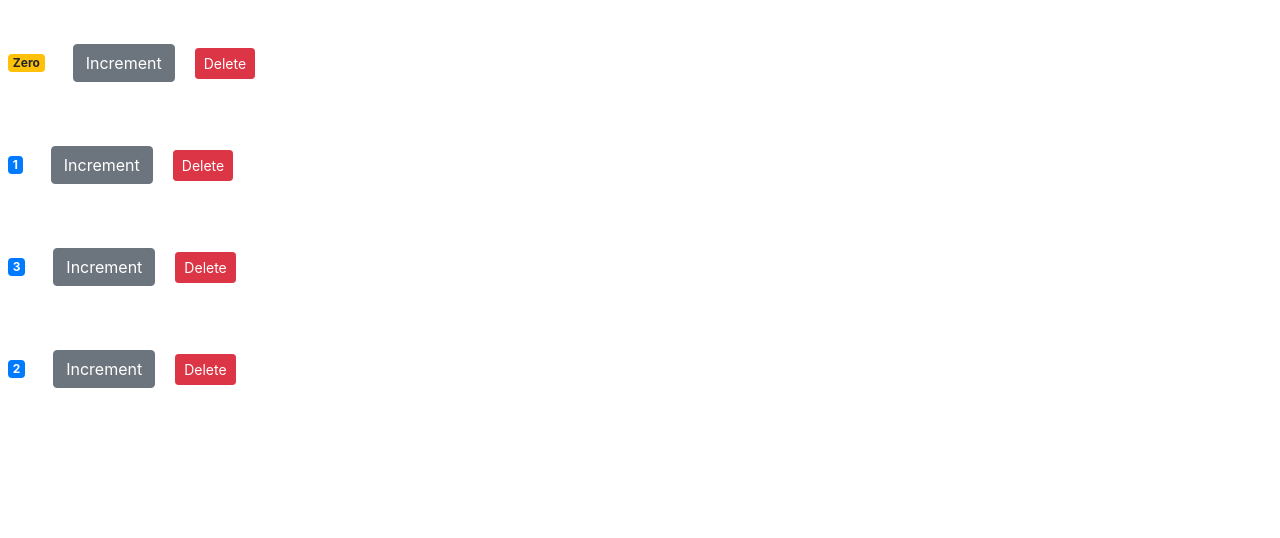
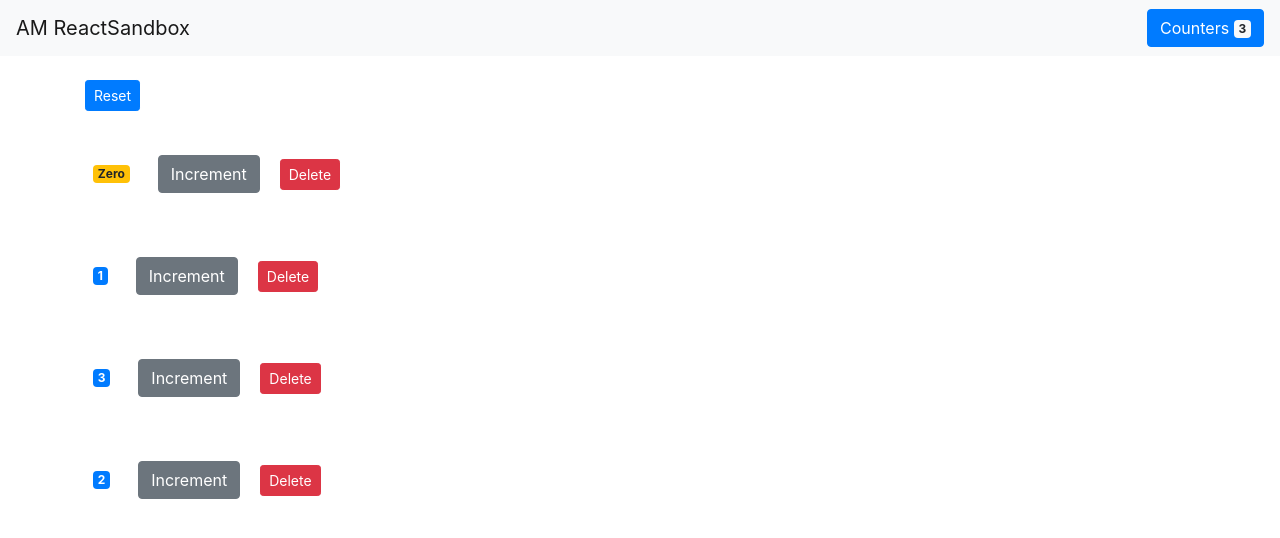
Before and after one commit to AlbertSigsbert/React-App, a React (Create React App) app: page / in a window 1280 px wide. Shown: the top 538 px of the page. Built offline with nearby package versions, Linux system fonts and the light colour scheme.

Commit message:
Sync multiple components & lifting the state up

```diff
--- /dev/null
+++ b/src/App.js
@@ -0,0 +1,54 @@
+import React from "react";
+import Navbar from "./components/navbar";
+import Counters from "./components/counters";
+class App extends React.Component {
+  state = {
+    counters: [
+      { id: 1, value: 0 },
+      { id: 2, value: 1 },
+      { id: 3, value: 3 },
+      { id: 4, value: 2 },
+    ],
+  };
+  handleIncrement = (counter) => {
+    const counters = [...this.state.counters];
+    const index = counters.indexOf(counter);
+    counters[index] = { ...counter };
+    counters[index].value++;
+    this.setState({ counters });
+  };
+  handleReset = () => {
+    const counters = this.state.counters.map((c) => {
+      c.value = 0;
+      return c;
+    });
+
+    this.setState({ counters });
+  };
+  handleDelete = (counterId) => {
+    const counters = this.state.counters.filter((c) => c.id !== counterId);
+    this.setState({ counters });
+  };
+
+  render() {
+    return (
+      <React.Fragment>
+        <Navbar
+          totalCounters={
+            this.state.counters.filter((c) => c.value !== 0).length
+          }
+        />
+        <main className="container">
+          <Counters
+            counters={this.state.counters}
+            onReset={this.handleReset}
+            onIncrement={this.handleIncrement}
+            onDelete={this.handleDelete}
+          />
+        </main>
+      </React.Fragment>
+    );
+  }
+}
+
+export default App;
--- a/src/components/counters.jsx
+++ b/src/components/counters.jsx
@@ -1,33 +1,23 @@
-import React from 'react';
-import Counter from './counter';
+import React from "react";
+import Counter from "./counter";
 class Counters extends React.Component {
-    state = {
-        counters : [
-            {id:1, value: 0},
-            {id:2, value: 1},
-            {id:3, value: 3},
-            {id:4, value: 2},
-        ]
-    }
-    handleIncrement = counter => {
-        const counters = [ ...this.state.counters];
-        const index = counters.indexOf(counter);
-        counters[index] = { ...counter};
-        counters[index].value++;
-        this.setState( { counters })
-
-    }
-    handleDelete = counterId => {
-        const counters = this.state.counters.filter(c => c.id !== counterId);
-        this.setState({ counters });
-    }
-    render() {
-        return <div>
-            { this.state.counters.map(counter =>
-               <Counter key={ counter.id } onIncrement={ this.handleIncrement } onDelete={ this.handleDelete } counter={ counter } />
-            ) }
-        </div>;
-    }
+  render() {
+    return (
+      <div>
+        <button onClick={this.props.onReset} className="btn btn-primary btn-sm mt-4">
+          Reset
+        </button>
+        {this.props.counters.map((counter) => (
+          <Counter
+            key={counter.id}
+            onIncrement={this.props.onIncrement}
+            onDelete={this.props.onDelete}
+            counter={counter}
+          />
+        ))}
+      </div>
+    );
+  }
 }
 
 export default Counters;
--- /dev/null
+++ b/src/components/navbar.jsx
@@ -0,0 +1,19 @@
+import React from "react";
+
+class Navbar extends React.Component {
+  render() {
+    return (
+      <nav className="navbar navbar-light bg-light">
+        <a className="navbar-brand" href="/">
+          AM ReactSandbox
+        </a>
+        <button type="button" className="btn btn-primary">
+          Counters{" "}
+          <span className="badge badge-light">{this.props.totalCounters}</span>
+        </button>
+      </nav>
+    );
+  }
+}
+
+export default Navbar;
```
Also changed, not shown: src/components/counter.jsx (+10 -10 lines), src/index.js (+4 -3 lines).
